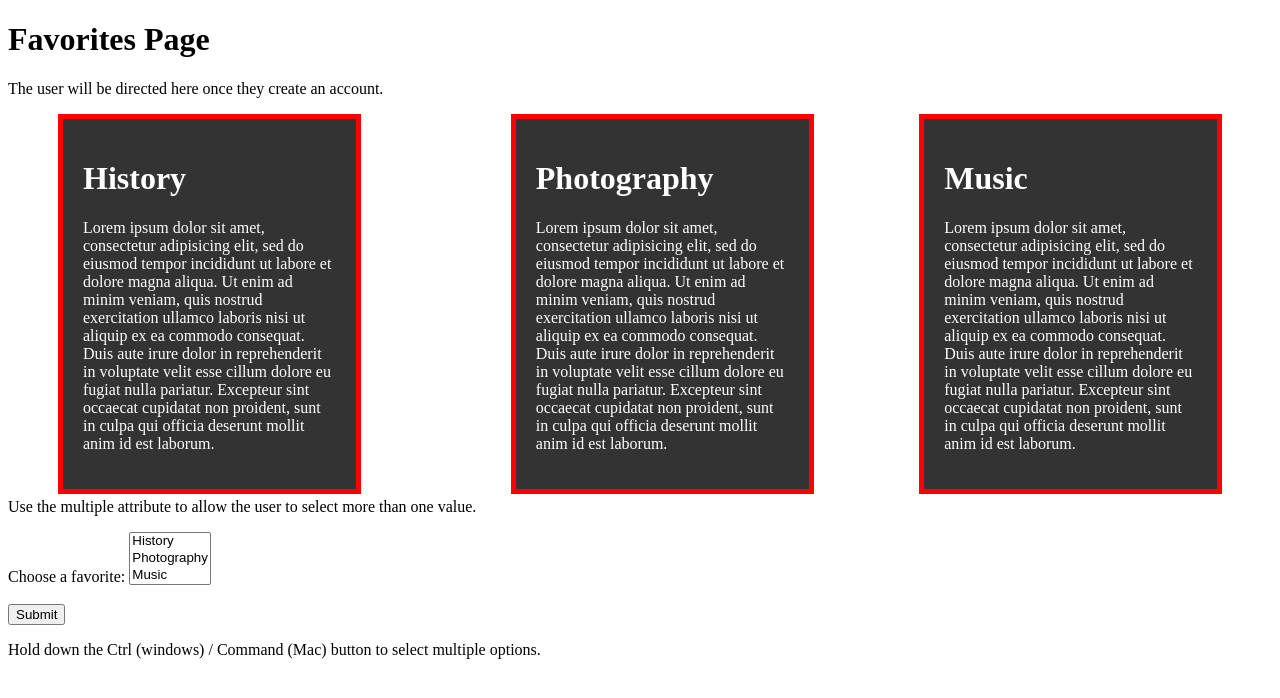
After one commit to crystalwidjaja/lobster, a Flask app: page /favorites in a window 1280 px wide. The commit adds this page. Shown: the top 698 px of the page. Run offline with Flask 2, Linux system fonts and the light colour scheme.

Commit message:
favorites page (frontend & CSS)

```diff
--- a/app.py
+++ b/app.py
@@ -129,5 +129,10 @@ def about_us():
     return render_template("about_us.html")
 
 
+@app.route('/favorites')
+def favorites():
+    #function use Flask import (Jinja) to render an HTML template
+    return render_template("favorites.html")
+
 if __name__ == "__main__":
     app.run(debug=True, port='80', host='127.0.0.1')
--- /dev/null
+++ b/templates/favorites.html
@@ -0,0 +1,89 @@
+<!DOCTYPE html>
+<html>
+<head>
+    <meta name="viewport" content="width=device-width, initial-scale=1">
+    <style>
+        .box-1{
+	        background-color:#333333;
+	        color:#ffffff;
+
+            border:5px red solid;
+
+            padding:20px;
+
+            width:20%;
+
+            float:left;
+
+            margin-left:50px
+        }
+
+        .box-2{
+	        background-color:#333333;
+	        color:#ffffff;
+
+            border:5px red solid;
+
+            padding:20px;
+
+            width:20%;
+
+            float:left;
+
+            margin-left:150px
+        }
+
+        .box-3{
+	        background-color:#333333;
+	        color:#ffffff;
+
+            border:5px red solid;
+
+            padding:20px;
+
+            width:20%;
+
+            float:right;
+
+            margin-right:50px;
+        }
+
+        .space { margin-top: 400px; }
+    </style>
+</head>
+<body>
+    <h1>Favorites Page</h1>
+    <p>The user will be directed here once they create an account.</p>
+
+    <div class="container">
+        <div class="box-1">
+            <h1>History</h1>
+            <p>Lorem ipsum dolor sit amet, consectetur adipisicing elit, sed do eiusmod tempor incididunt ut labore et dolore magna aliqua. Ut enim ad minim veniam, quis nostrud exercitation ullamco laboris nisi ut aliquip ex ea commodo consequat. Duis aute irure dolor in reprehenderit in voluptate velit esse cillum dolore eu fugiat nulla pariatur. Excepteur sint occaecat cupidatat non proident, sunt in culpa qui officia deserunt mollit anim id est laborum.</p>
+        </div>
+
+        <div class="box-2">
+            <h1>Photography</h1>
+            <p>Lorem ipsum dolor sit amet, consectetur adipisicing elit, sed do eiusmod tempor incididunt ut labore et dolore magna aliqua. Ut enim ad minim veniam, quis nostrud exercitation ullamco laboris nisi ut aliquip ex ea commodo consequat. Duis aute irure dolor in reprehenderit in voluptate velit esse cillum dolore eu fugiat nulla pariatur. Excepteur sint occaecat cupidatat non proident, sunt in culpa qui officia deserunt mollit anim id est laborum.</p>
+        </div>
+
+        <div class="box-3">
+            <h1>Music</h1>
+            <p>Lorem ipsum dolor sit amet, consectetur adipisicing elit, sed do eiusmod tempor incididunt ut labore et dolore magna aliqua. Ut enim ad minim veniam, quis nostrud exercitation ullamco laboris nisi ut aliquip ex ea commodo consequat. Duis aute irure dolor in reprehenderit in voluptate velit esse cillum dolore eu fugiat nulla pariatur. Excepteur sint occaecat cupidatat non proident, sunt in culpa qui officia deserunt mollit anim id est laborum.</p>
+        </div>
+    </div>
+
+    <div class="space">
+        <p>Use the multiple attribute to allow the user to select more than one value.</p>
+        <form action="/action_page">
+            <label for="favorites">Choose a favorite:</label>
+            <select id="favorites" name="favorites" size="3" multiple>
+                <option value="history">History</option>
+                <option value="photography">Photography</option>
+                <option value="music">Music</option>
+            </select><br><br>
+            <input type="submit">
+        </form>
+        <p>Hold down the Ctrl (windows) / Command (Mac) button to select multiple options.</p>
+    </div>
+</body>
+</html>
--- a/templates/nav.html
+++ b/templates/nav.html
@@ -16,3 +16,5 @@
     </div>
 
 </nav>
+</head>
+</html>
```
Also changed, not shown: templates/landing_page.html (+22 -12 lines), userprofiles.db.
